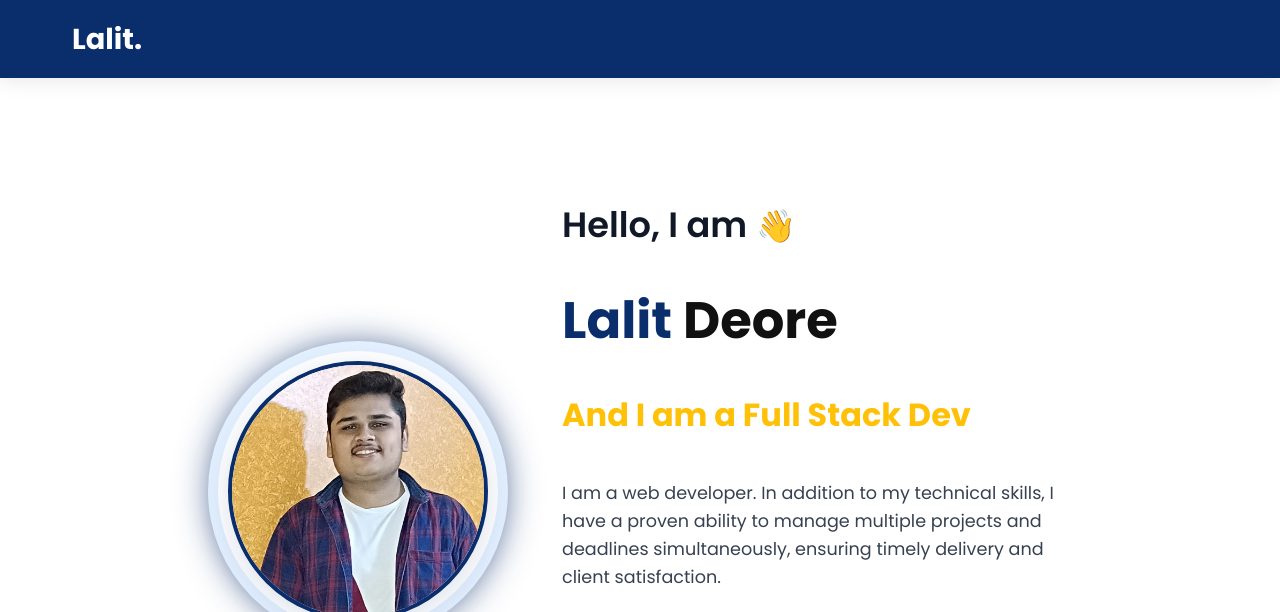
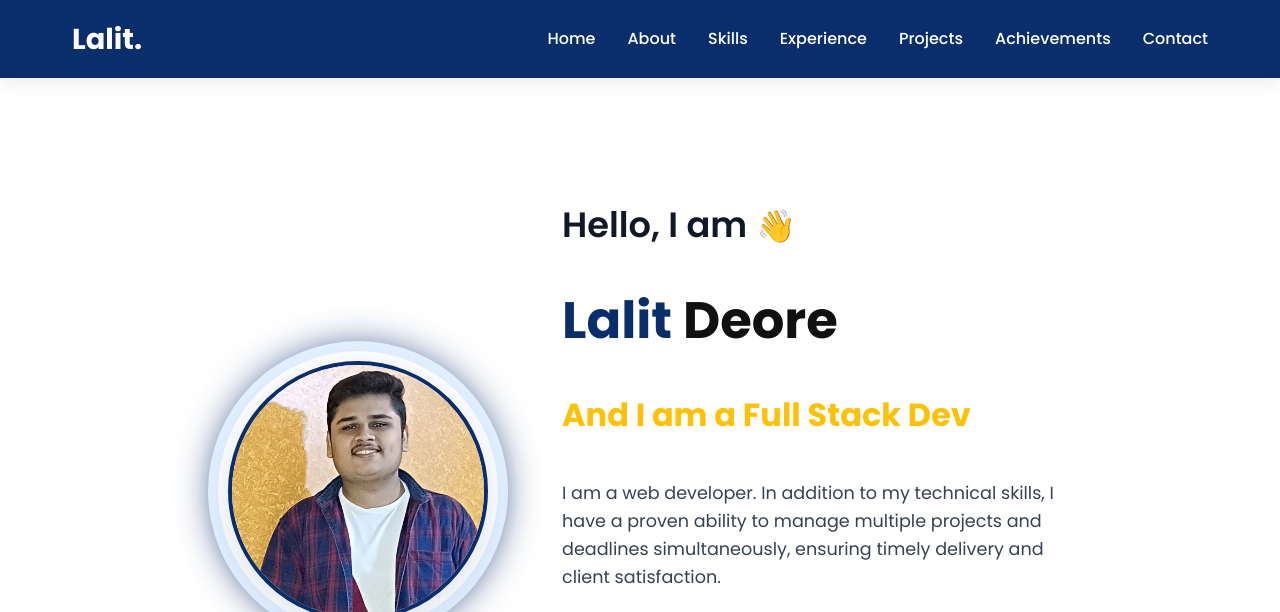
Before and after one commit to LalitDeore30/Lalit-Portfolio, a plain HTML site: page index.html in a window 1280 px wide. Shown: the top 612 px of the page. Drawn offline with Linux system fonts and the light colour scheme.

Commit message:
adding navbar

```diff
--- a/index.html
+++ b/index.html
@@ -1475,6 +1475,7 @@
           position: fixed !important;
           z-index: 1000 !important;
         }
+
         .hamburger {
           z-index: 1100 !important;
         }
@@ -1492,6 +1493,9 @@
         }
         @media (max-width: 768px) {
           /* Remove all .nav-links dropdown styles for mobile except inside .sidebar */
+          .nav-links.desktop {
+               display: none !important;
+          }
           .nav-links,
           .nav-links.active {
             display: unset !important;
@@ -1625,6 +1629,15 @@
     <nav class="navbar">
         <div class="nav-container">
             <a href="#home" class="logo">Lalit.</a>
+            <ul class="nav-links desktop">
+                <li><a href="#home">Home</a></li>
+                <li><a href="#about">About</a></li>
+                <li><a href="#skills">Skills</a></li>
+                <li><a href="#experience">Experience</a></li>
+                <li><a href="#projects">Projects</a></li>
+                <li><a href="#achievements">Achievements</a></li>
+                <li><a href="#contact">Contact</a></li>
+            </ul>
             <div class="hamburger" onclick="toggleSidebar()">
                 <span></span>
                 <span></span>
```
